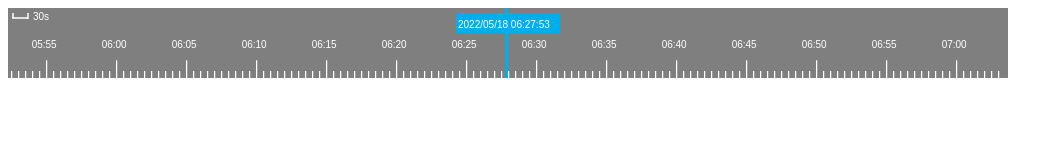
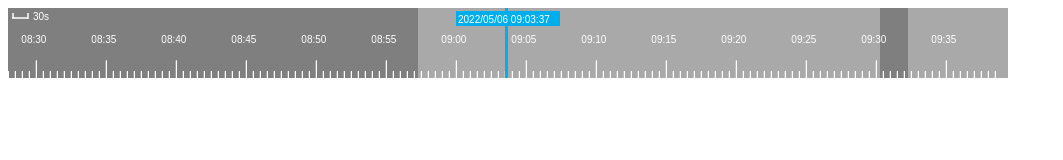
Before and after one commit to thelostword/timeline, a website: page example/index.html in a window 1280 px wide. Shown: the whole page, without its empty margins (0-1063 px from the left). Drawn offline with Linux system fonts and the light colour scheme.

Commit message:
style: 样式调整

```diff
--- a/example/index.html
+++ b/example/index.html
@@ -1,7 +1,7 @@
 <!--
  * @Author: losting
  * @Date: 2022-04-01 17:16:54
- * @LastEditTime: 2022-05-18 12:39:50
+ * @LastEditTime: 2022-05-18 14:25:54
  * @LastEditors: losting
  * @Description:
  * @FilePath: \timeline\example\index.html
@@ -25,7 +25,7 @@
       fill: false,
       width: 1000,
       height: 70,
-      bgColor: 'rgba(0,0,0,0.5)',
+      // bgColor: 'rgba(0,0,0,0.5)',
       // textColor: '#000',
       // pointColor: '#000',
       // centerTimePointColor: '#000',
@@ -35,22 +35,22 @@
       minZoom: 2,
     });
 
-    // timeline.draw({
-    //   // currentTime: 1651827817,
-    //   areas: [{
-    //     startTime: 1651827433,
-    //     endTime: 1651829413,
-    //     bgColor: '#00AEEC'
-    //   },{
-    //     startTime: 1651829533,
-    //     endTime: 1651832533,
-    //     // bgColor: '#00AEEC'
-    //   }],
-    // });
+    timeline.draw({
+      currentTime: 1651827817,
+      areas: [{
+        startTime: 1651827433,
+        endTime: 1651829413,
+        // bgColor: '#00AEEC'
+      },{
+        startTime: 1651829533,
+        endTime: 1651832533,
+        // bgColor: '#00AEEC'
+      }],
+    });
 
-    setInterval(() => {
-      timeline.draw()
-    }, 1000);
+    // setInterval(() => {
+    //   timeline.draw()
+    // }, 1000);
 
     timeline.on('timeUpdate', (e) => {
       console.log(e, 'currentTime change');
--- a/package.json
+++ b/package.json
@@ -1,6 +1,6 @@
 {
   "name": "@losting/timeline",
-  "version": "2.0.0",
+  "version": "2.0.1",
   "description": "canvas timeline",
   "main": "lib/timeline.cjs.min.js",
   "module": "lib/timeline.esm.min.js",
--- a/src/draw-helper.ts
+++ b/src/draw-helper.ts
@@ -1,7 +1,7 @@
 /*
  * @Author: losting
  * @Date: 2022-05-10 11:30:36
- * @LastEditTime: 2022-05-18 08:59:05
+ * @LastEditTime: 2022-05-18 14:04:38
  * @LastEditors: losting
  * @Description:
  * @FilePath: \timeline\src\draw-helper.ts
@@ -28,7 +28,7 @@ export function drawHelper({
       // 10s刻度
       if (time % 10 === 0) {
         drawLine(x, scaleHeight.height5);
-        drawText(x - 15, 40, `${dateTime(time, 'HH:mm:ss')}`);
+        drawText(x - 15, scaleHeight.height5 + 12, `${dateTime(time, 'HH:mm:ss')}`);
         continue;
       }
       // 5s 刻度
@@ -56,7 +56,7 @@ export function drawHelper({
       // 1分钟刻度
       if (time % 60 === 0) {
         drawLine(x, scaleHeight.height4);
-        drawText(x - 15, 40, `${dateTime(time, 'HH:mm')}`);
+        drawText(x - 15, scaleHeight.height5 + 12, `${dateTime(time, 'HH:mm')}`);
         continue;
       }
       // 10秒刻度
@@ -79,7 +79,7 @@ export function drawHelper({
       // 5分钟刻度
       if (time % (60 * 5) === 0) {
         drawLine(x, scaleHeight.height4);
-        drawText(x - 15, 40, `${dateTime(time, 'HH:mm')}`);
+        drawText(x - 15, scaleHeight.height5 + 12, `${dateTime(time, 'HH:mm')}`);
         continue;
       }
       // 30秒刻度
@@ -102,14 +102,14 @@ export function drawHelper({
       // 小时刻度
       if (time % (60 * 60) === 0) {
         drawLine(x, scaleHeight.height5);
-        drawText(x - 30, 40, `${dateTime(time)}`);
+        drawText(x - 30, scaleHeight.height5 + 12, `${dateTime(time)}`);
         continue;
       }
       // 5分钟刻度
       if (time % (60 * 5) === 0) {
         drawLine(x, scaleHeight.height3);
         if (time % (60 * 10) === 0) {
-          drawText(x - 15, 40, `${dateTime(time, 'HH:mm')}`);
+          drawText(x - 15, scaleHeight.height5 + 12, `${dateTime(time, 'HH:mm')}`);
         }
         continue;
       }
@@ -135,7 +135,7 @@ export function drawHelper({
       // 30分钟刻度
       if (time % (60 * 30) === 0) {
         drawLine(x, scaleHeight.height5);
-        drawText(x - 30, 40, `${dateTime(time)}`);
+        drawText(x - 30, scaleHeight.height5 + 12, `${dateTime(time)}`);
         continue;
       }
       // 10分钟刻度
@@ -165,7 +165,7 @@ export function drawHelper({
       // 小时刻度
       if (time % (60 * 60) === 0) {
         drawLine(x, scaleHeight.height5);
-        drawText(x - 30, 40, `${dateTime(time)}`);
+        drawText(x - 30, scaleHeight.height5 + 12, `${dateTime(time)}`);
         continue;
       }
       // 30分钟刻度
@@ -194,7 +194,7 @@ export function drawHelper({
       // 每日刻度
       if (time % (3600 * 24) === 0) {
         drawLine(x, scaleHeight.height5);
-        drawText(x - 30, 40, `${dateTime(time, 'MM/DD HH:mm')}`);
+        drawText(x - 30, scaleHeight.height5 + 12, `${dateTime(time, 'MM/DD HH:mm')}`);
         continue;
       }
       // 12小时刻度
@@ -223,7 +223,7 @@ export function drawHelper({
       // 每月1号刻度
       if (dateTime(time, 'D') === '1') {
         drawLine(x, scaleHeight.height5);
-        drawText(x - 30, 40, `${dateTime(time, 'YYYY/MM/DD')}`);
+        drawText(x - 30, scaleHeight.height5 + 12, `${dateTime(time, 'YYYY/MM/DD')}`);
         continue;
       }
       // 每日刻度
@@ -257,7 +257,7 @@ export function drawHelper({
       if (dayjs(time * 1000).month() === 0 && (dayjs(time * 1000).date() > 0 || dayjs(time * 1000).date() <= 31) && canDrawYearScale(i)) {
         yearText[i] = true;
         drawLine(x, scaleHeight.height5);
-        drawText(x - 30, 40, `${dateTime(time, 'YYYY/MM/DD')}`);
+        drawText(x - 30, scaleHeight.height5 + 12, `${dateTime(time, 'YYYY/MM/DD')}`);
         continue;
       }
       if (dayjs(time * 1000).day() === 0) {
--- a/src/index.ts
+++ b/src/index.ts
@@ -1,7 +1,7 @@
 /*
  * @Author: losting
  * @Date: 2022-04-01 16:05:12
- * @LastEditTime: 2022-05-18 12:40:25
+ * @LastEditTime: 2022-05-18 14:15:38
  * @LastEditors: losting
  * @Description:
  * @FilePath: \timeline\src\index.ts
@@ -245,9 +245,8 @@ class TimeLine {
 
     // 绘制当前时间指针
     this.drawLine(xCenterPoint - this.pointWidth / 2, this.$canvas.height, this.pointWidth, this.pointColor);
-    this.drawArea(xCenterPoint - 52, 5, xCenterPoint + 52, 25, this.pointColor);
-    this.drawText(xCenterPoint - 50, 20, `${dateTime(this.currentTime, 'YYYY/MM/DD HH:mm:ss')}`);
-
+    this.drawArea(xCenterPoint - 52, 3, xCenterPoint + 52, 18, this.pointColor);
+    this.drawText(xCenterPoint - 50, 15, `${dateTime(this.currentTime, 'YYYY/MM/DD HH:mm:ss')}`);
 
     // 鼠标滚轮事件
     this.$canvas.onwheel = this._onZoom.bind(this);
```
Also changed, not shown: README.md, lib/timeline.cjs.js, lib/timeline.cjs.min.js, lib/timeline.esm.js, lib/timeline.esm.min.js, 2 other files.
